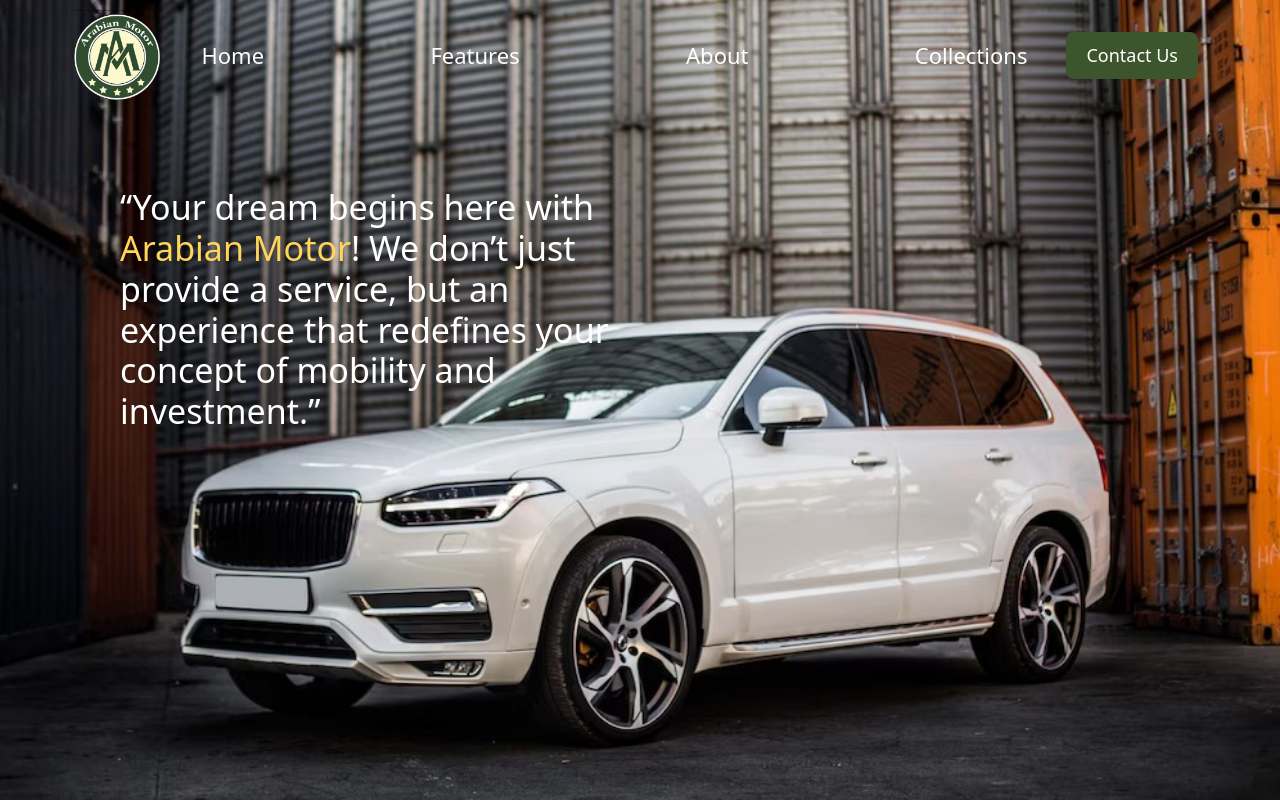
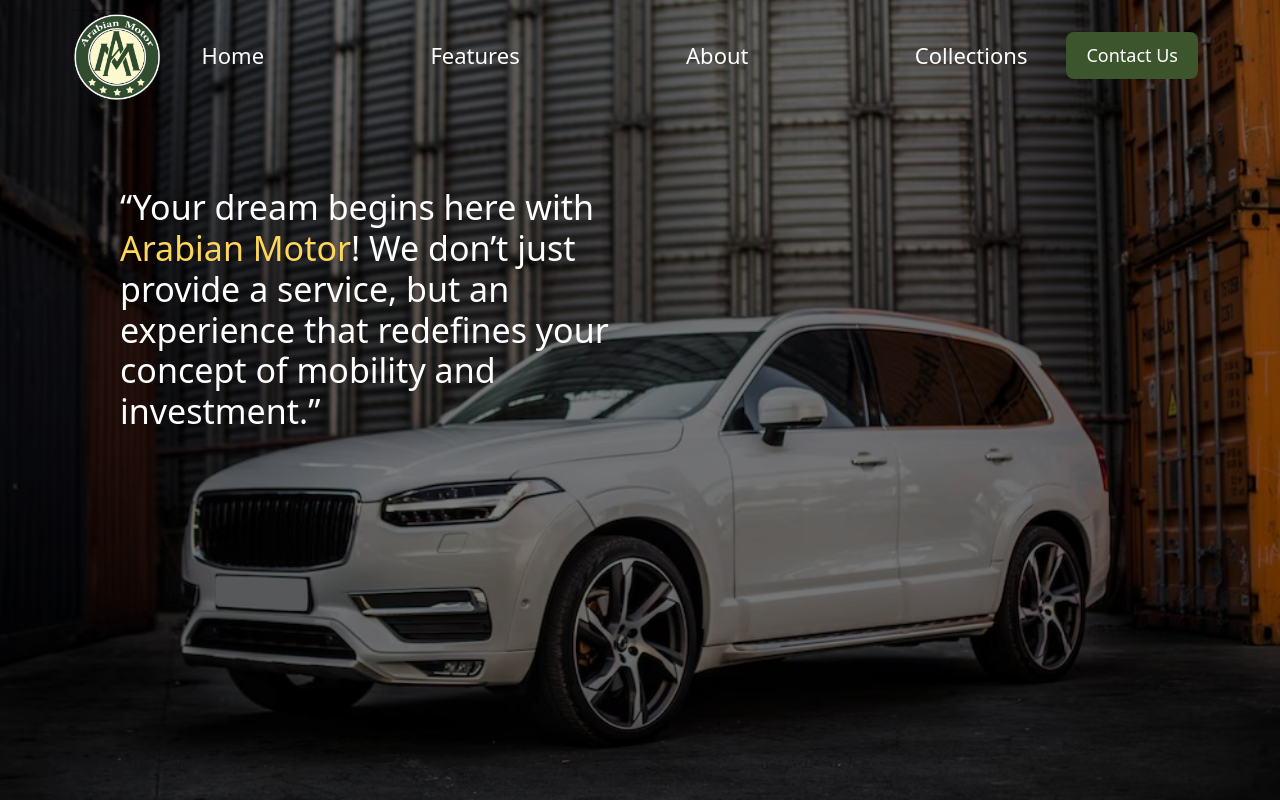
Before and after one commit to Abdelrhman066/Arabian-Motor, a plain HTML site: page index.html in a window 1280 px wide. Shown: the top 802 px of the page. Drawn offline with nearby package versions, Linux system fonts and the light colour scheme.

Commit message:
English End

```diff
--- a/index.html
+++ b/index.html
@@ -39,7 +39,7 @@
 
       <section class="hero" id="home">
         <picture>
-            <img src="./images/hero.png" alt="">
+            <img src="./images/hero.png" alt="" class="filter">
             <h2> “Your dream begins here with <span>Arabian Motor</span>! We don’t just provide a service, but an experience that redefines your concept of mobility and investment.”</h2>
         </picture>
       </section>
@@ -184,7 +184,7 @@
                 </div>
             </div>
             <div class="swiper-slide">
-                <img src="./images/car1.png" alt="Car" loading="lazy">
+                <img src="./images/ff.jpg" alt="Car" loading="lazy">
                 <div class="details">
                     <h2>Car Investment Program</h2>
                     <ul>
--- a/style.css
+++ b/style.css
@@ -164,6 +164,10 @@ nav {
   /* hero section start */
   section.hero{
 
+  }
+
+  .hero .filter{
+    filter: brightness(0.5);
   }
 @media(max-width:426px){
   section.hero {
```
Also changed, not shown: images/ff.jpg (added).
